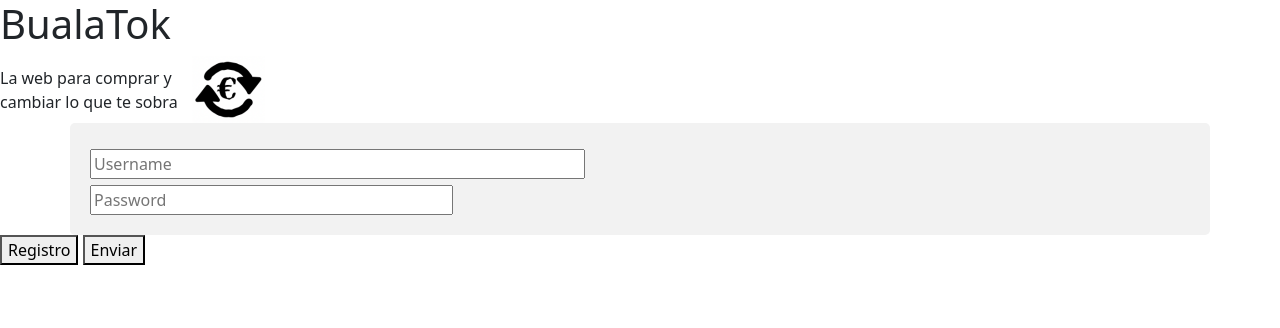
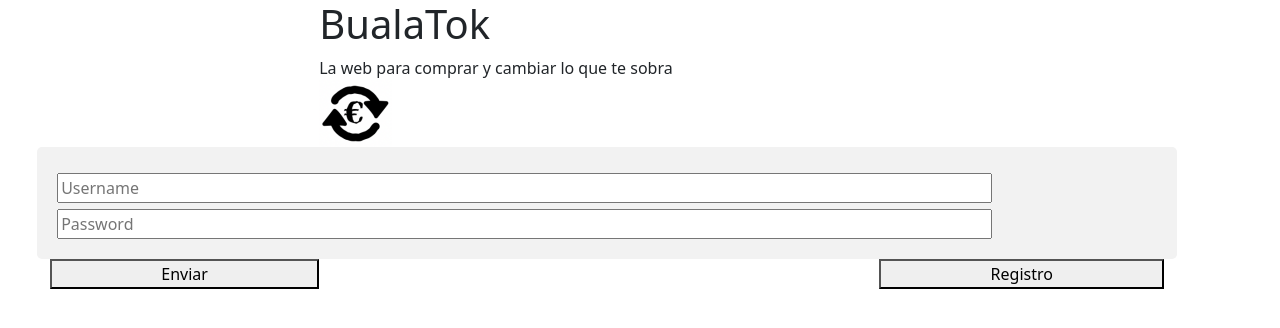
Before and after one commit to Dejeje/bualatok, a website: page bualatokPerezJesusGarciaDavid/public/login.html in a window 1280 px wide. Drawn offline with nearby package versions, Linux system fonts and the light colour scheme; files whose address does not match are found by name.

Commit message:
Commit12

```diff
--- a/bualatokPerezJesusGarciaDavid/public/login.html
+++ b/bualatokPerezJesusGarciaDavid/public/login.html
@@ -5,34 +5,43 @@
 <head>
     <meta charset="UTF-8">
 
-    <link rel="stylesheet" type="text/css" href="../style/main.css" />
+    <link rel="stylesheet" type="text/css" href="../style/loginGrid.css" />
     <link href="https://cdn.jsdelivr.net/npm/bootstrap@5.0.2/dist/css/bootstrap.min.css" rel="stylesheet"
         integrity="sha384-EVSTQN3/azprG1Anm3QDgpJLIm9Nao0Yz1ztcQTwFspd3yD65VohhpuuCOmLASjC" crossorigin="anonymous">
     <script type="module" src="views/login.js"></script>
 
     <title> Login </title>
     <div id="header">
-        <h1> BualaTok </h1>
+
     </div>
 </head>
 
 <body>
+    <div class="contenedor">
+        <label id="titulo">
+            <h1> BualaTok </h1>
+        </label>
+        <div id="labelLogin">
             <label>La web para comprar y cambiar lo que te sobra</label>
+        </div>
+        <div id="icono">
             <img src="public/icono.png" alt="Logo">
+        </div>
+        <div class="container">
             <form>
-            <div class="container">
                 <div>
-                <input type="text" id="username" size="100%" class="inCorto" placeholder="Username"><br>
+                    <input type="text" id="username" size="100%" class="inLargo" placeholder="Username"><br>
                 </div>
                 <div>
-                <input type="password" id="password" size="100%" class="inPass" placeholder="Password"><br>
+                    <input type="password" id="password" size="100%" class="inLargo" placeholder="Password"><br>
                 </div>
-
-        </div>
+            </form>
         </div>
         <button type="button" id="registroButton">Registro</button>
         <button type="button" id="loginButton">Enviar</button>
-    </form>
+
+    </div>
+
 </body>
 
 
--- /dev/null
+++ b/bualatokPerezJesusGarciaDavid/style/loginGrid.css
@@ -0,0 +1,47 @@
+
+  div.contenedor {
+    display: grid;
+   /*  grid-template-columns: 200px 1fr;*/
+    grid-template-areas: "A A A A" "B B B B" "C C C C" "D F G H" "J J J J" "K K K K";
+  }
+  #titulo{
+    grid-area: 1 / 2 / 1 / 3;
+  }
+  #labelLogin{
+    grid-area: 2 / 2 / 2 / 3;
+  }
+
+  #icono{
+    grid-area: 3 / 2 / 3 / 3;
+  }
+
+  div.container {
+    grid-area: 4 / 1 / 4 / 4;
+    border-radius: 5px;
+    background-color: #f2f2f2;
+    padding: 20px;
+  }
+  div.container {
+    grid-area: 4 / 1 / 4 / 4;
+    border-radius: 5px;
+    background-color: #f2f2f2;
+    padding: 20px;
+  }
+  .inLargo{
+
+    float: left;
+    width: 85%;
+    margin-top: 6px;
+  }
+
+
+  #registroButton{
+    grid-area: 5 / 3/ 5 / 3;
+    margin-right: 50px;
+  }
+
+
+  #loginButton{
+    grid-area: 5 / 1 / 5 / 1;
+    margin-left: 50px;
+  }
--- a/bualatokPerezJesusGarciaDavid/style/main.css
+++ b/bualatokPerezJesusGarciaDavid/style/main.css
@@ -1,13 +1,18 @@
+
+  div.contenedor {
+    display: grid;
+   /*  grid-template-columns: 200px 1fr;*/
+    grid-template-areas: "A A A A" "B B B B" "C C C C" "D F G H" "J J J J" "K K K K";
+  }
+
 
   div.container {
-    display: grid;
-   /*  grid-template-columns: 200px 1fr;*/
-    grid-template-areas: "A A A A", "B B B B", "C C C C", "D F G H", "J J J J", "K K K K";
 
     border-radius: 5px;
     background-color: #f2f2f2;
     padding: 20px;
   }
+
 
   label{
    /* display: inline-block;*/
```
Lines whose indentation alone changed are shown as unchanged.
